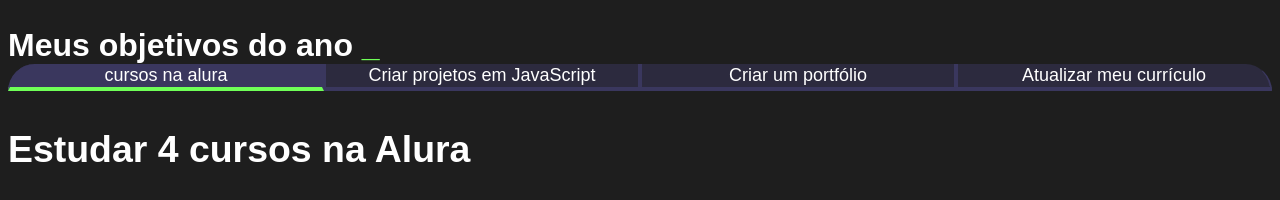
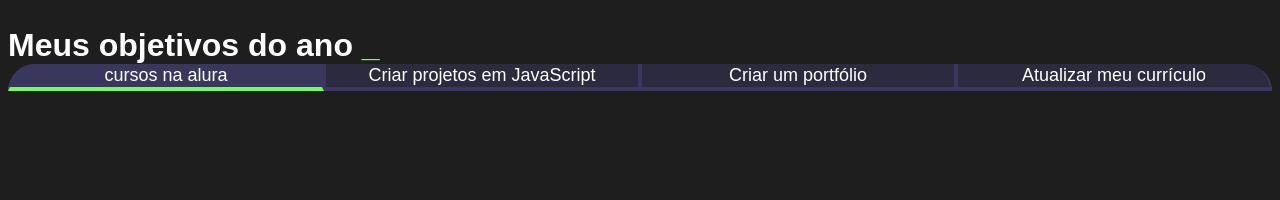
Before and after one commit to Nicole212006/mat2-3cia-Nick, a plain HTML site: page index.html in a window 1280 px wide. Drawn offline with Linux system fonts and the light colour scheme.

Commit message:
wwwwwwwwwwww

```diff
--- a/index.html
+++ b/index.html
@@ -16,11 +16,19 @@
   <button  class="botao">Criar um portfólio</button>
   <button  class="botao">Atualizar meu currículo</button>
 </div>
-  <div class=" aba-textos">
-    <div class="aba-conteudo">
-<h3 class="aba-conteudo-titulo-principal">Estudar 4 cursos na Alura</h3>
-    <h4 class= "aba-conteudo-titulo-secundario"Tempo para completar o objetivo</h4>
-   </div>
+
+
+
+
+
+
+
+
+
+
+
+
+
 </div>
 </section>
   <script src="">main.js</script>
```
